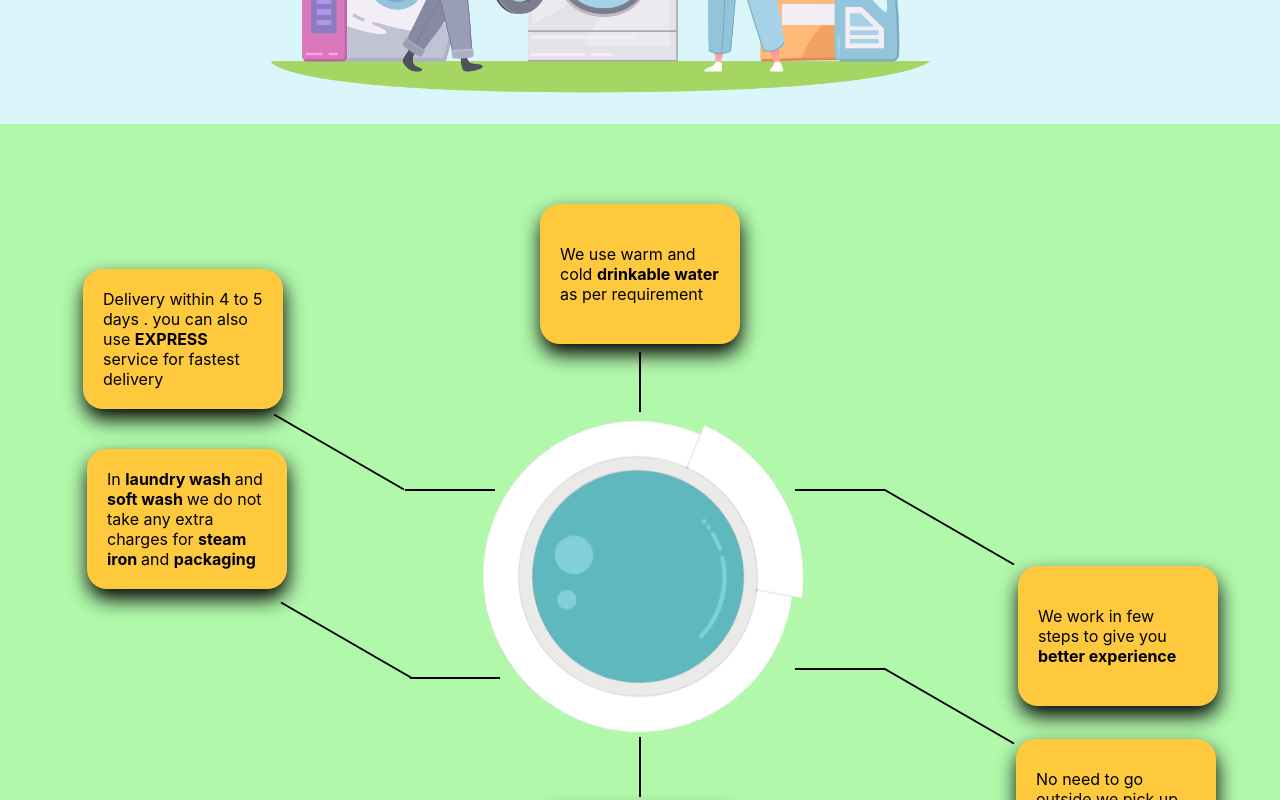
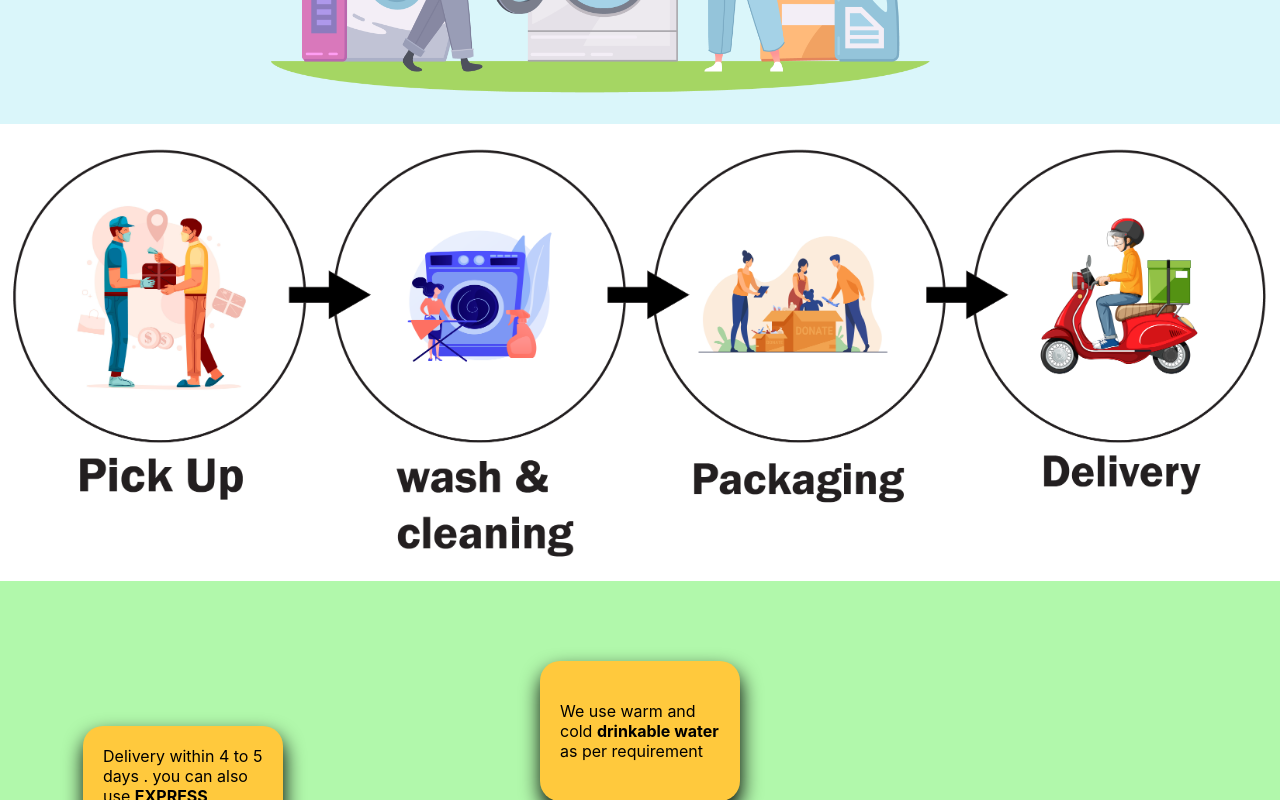
Before and after one commit to Mizanur2001/washinmachine, a React (Create React App) app: page / in a window 1280 px wide. Shown: the part 580-1380 px from the top of the page. Built offline with nearby package versions, Linux system fonts and the light colour scheme.

Commit message:
add steps sections

```diff
--- a/src/components/Home.jsx
+++ b/src/components/Home.jsx
@@ -3,12 +3,14 @@ import UpperCategory from './UpperCategory';
 import MainSection from './MainSection';
 import BenefitsWM from './BenefitsWM';
 import UserRating from './UserRating';
+import StepsOfWM from './StepsOfWM';
 
 const Home = () => {
   return (
     <div>
       <UpperCategory />
       <MainSection />
+      <StepsOfWM />
       <BenefitsWM />
       <UserRating />
     </div>
--- /dev/null
+++ b/src/components/StepsOfWM.jsx
@@ -0,0 +1,13 @@
+import React from 'react'
+import steps from '../assets/stepsWashinmachine.png'
+import './css/StepsOfWM.css'
+
+const StepsOfWM = () => {
+  return (
+    <div className='stepsOfWMContainer'>
+        <img src={steps} alt="stepsWashinmachine" />
+    </div>
+  )
+}
+
+export default StepsOfWM
--- /dev/null
+++ b/src/components/css/StepsOfWM.css
@@ -0,0 +1,4 @@
+.stepsOfWMContainer img{
+    width: 100%;
+    object-fit: cover;
+}
```
Also changed, not shown: src/assets/stepsWashinmachine.png (added).
